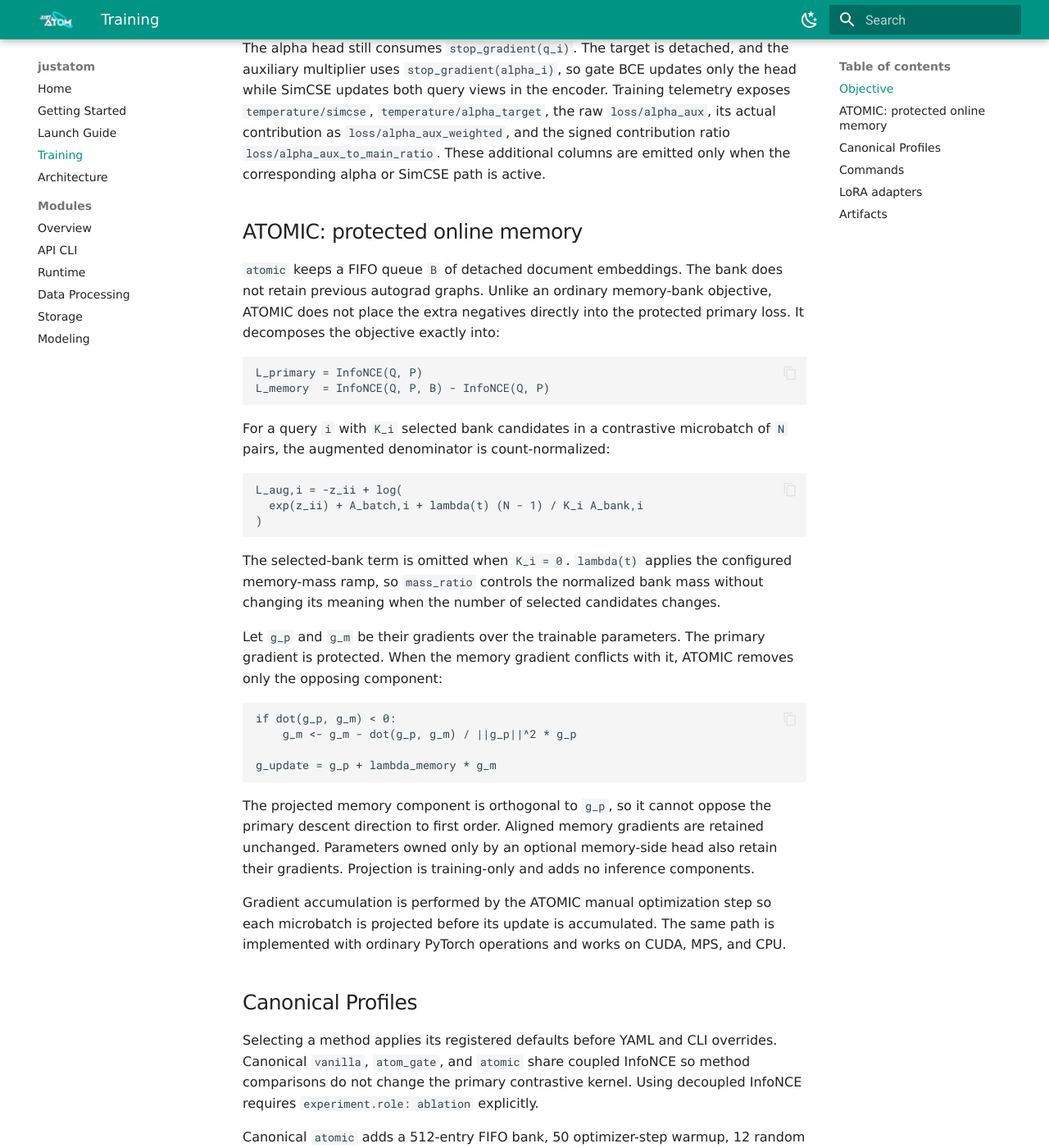
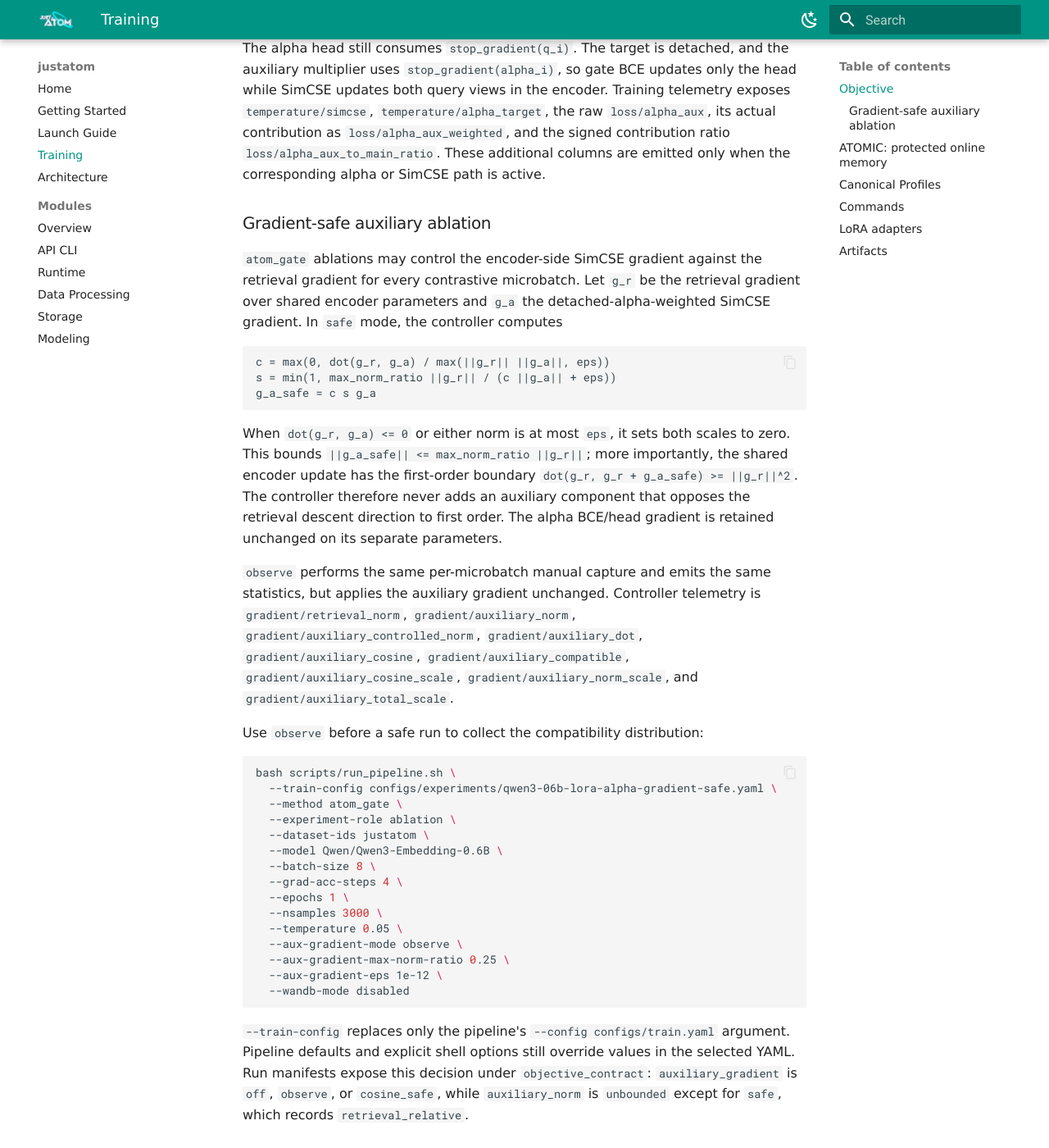
Before and after one commit to atomicai/justatom, an MkDocs documentation site: the page built from docs/training.md, in a window 1280 px wide and 1400 px high, scrolled down 1524 px. Shown: the whole window at 82% size. Built offline with MkDocs 1.6.1 and Material for MkDocs 9.7.7, drawn with Linux system fonts in a browser that asks for light colours; some of the changed text lies outside the part shown.

Commit message:
docs(training): expose gradient-safe atom gate ablation

````diff
--- a/docs/training.md
+++ b/docs/training.md
@@ -70,6 +70,61 @@ telemetry exposes `temperature/simcse`, `temperature/alpha_target`, the raw
 `loss/alpha_aux`, its actual contribution as `loss/alpha_aux_weighted`, and
 the signed contribution ratio `loss/alpha_aux_to_main_ratio`. These additional
 columns are emitted only when the corresponding alpha or SimCSE path is active.
+
+### Gradient-safe auxiliary ablation
+
+`atom_gate` ablations may control the encoder-side SimCSE gradient against the
+retrieval gradient for every contrastive microbatch. Let `g_r` be the retrieval
+gradient over shared encoder parameters and `g_a` the detached-alpha-weighted
+SimCSE gradient. In `safe` mode, the controller computes
+
+```text
+c = max(0, dot(g_r, g_a) / max(||g_r|| ||g_a||, eps))
+s = min(1, max_norm_ratio ||g_r|| / (c ||g_a|| + eps))
+g_a_safe = c s g_a
+```
+
+When `dot(g_r, g_a) <= 0` or either norm is at most `eps`, it sets both scales
+to zero. This bounds `||g_a_safe|| <= max_norm_ratio ||g_r||`; more importantly,
+the shared encoder update has the first-order boundary
+`dot(g_r, g_r + g_a_safe) >= ||g_r||^2`. The controller therefore never adds an
+auxiliary component that opposes the retrieval descent direction to first order.
+The alpha BCE/head gradient is retained unchanged on its separate parameters.
+
+`observe` performs the same per-microbatch manual capture and emits the same
+statistics, but applies the auxiliary gradient unchanged. Controller telemetry
+is `gradient/retrieval_norm`, `gradient/auxiliary_norm`,
+`gradient/auxiliary_controlled_norm`, `gradient/auxiliary_dot`,
+`gradient/auxiliary_cosine`, `gradient/auxiliary_compatible`,
+`gradient/auxiliary_cosine_scale`, `gradient/auxiliary_norm_scale`, and
+`gradient/auxiliary_total_scale`.
+
+Use `observe` before a safe run to collect the compatibility distribution:
+
+```bash
+bash scripts/run_pipeline.sh \
+  --train-config configs/experiments/qwen3-06b-lora-alpha-gradient-safe.yaml \
+  --method atom_gate \
+  --experiment-role ablation \
+  --dataset-ids justatom \
+  --model Qwen/Qwen3-Embedding-0.6B \
+  --batch-size 8 \
+  --grad-acc-steps 4 \
+  --epochs 1 \
+  --nsamples 3000 \
+  --temperature 0.05 \
+  --aux-gradient-mode observe \
+  --aux-gradient-max-norm-ratio 0.25 \
+  --aux-gradient-eps 1e-12 \
+  --wandb-mode disabled
+```
+
+`--train-config` replaces only the pipeline's `--config configs/train.yaml`
+argument. Pipeline defaults and explicit shell options still override values in
+the selected YAML. Run manifests expose this decision under `objective_contract`:
+`auxiliary_gradient` is `off`, `observe`, or `cosine_safe`, while
+`auxiliary_norm` is `unbounded` except for `safe`, which records
+`retrieval_relative`.
 
 ## ATOMIC: protected online memory
 
@@ -260,6 +315,12 @@ coupled InfoNCE, 3,000 sampled pairs, one epoch, and 12 random detached bank
 negatives per query. Override `dataset.id` and `artifacts.save_dir` on the
 command line to reuse the recipe.
 
+The matching gradient-safe `atom_gate` ablation is
+`configs/experiments/qwen3-06b-lora-alpha-gradient-safe.yaml`. It keeps the
+same Qwen3 LoRA, data, optimization, and runtime values, disables the memory
+bank, and fixes `tau=0.05`, `tau_simcse=0.2`, `tau_target=0.2`,
+`lambda_sc=0.03`, and the `safe` controller ratio at `0.25`.
+
 ## Artifacts
 
 Every successful training run writes:
````
Also changed, not shown: 6 other files.
